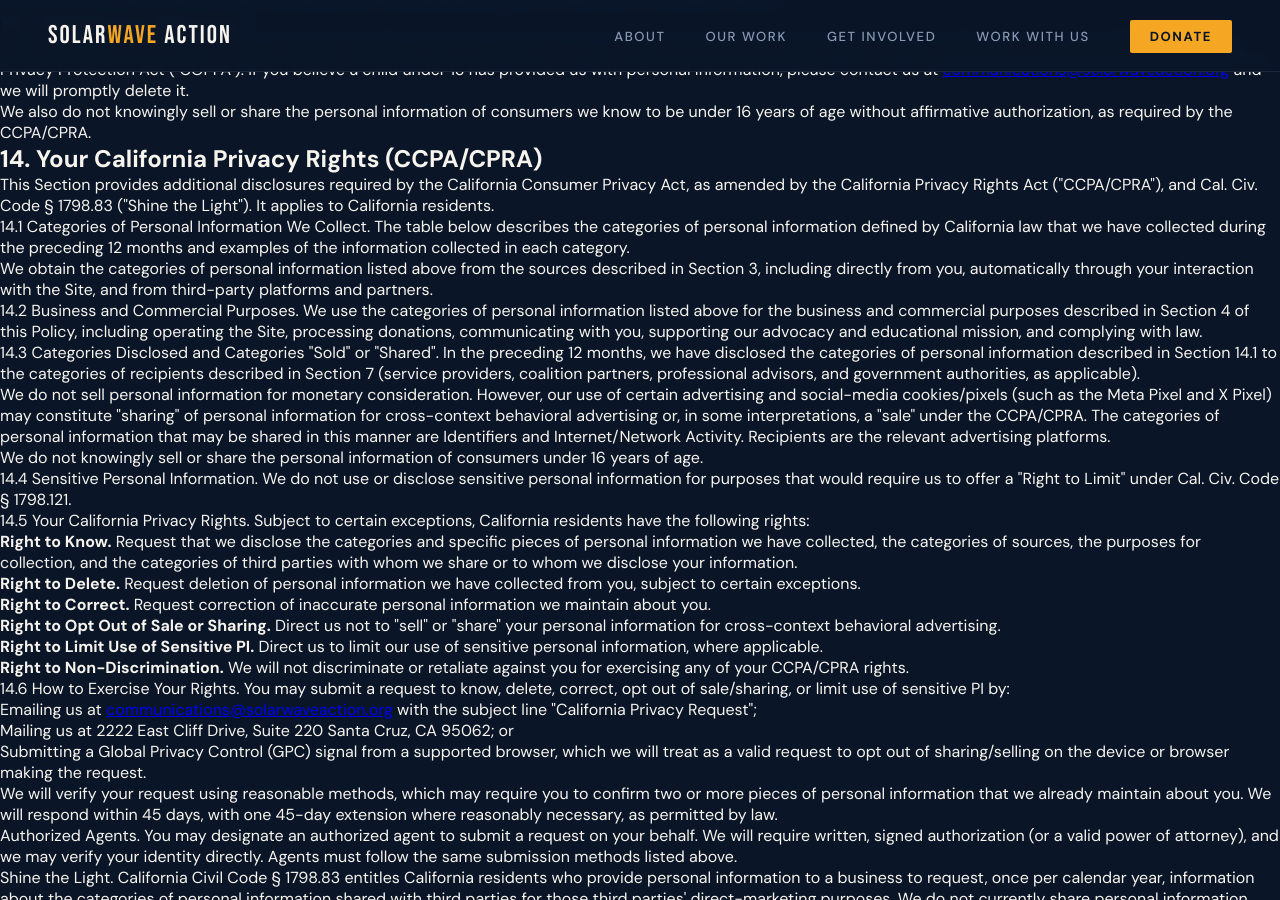
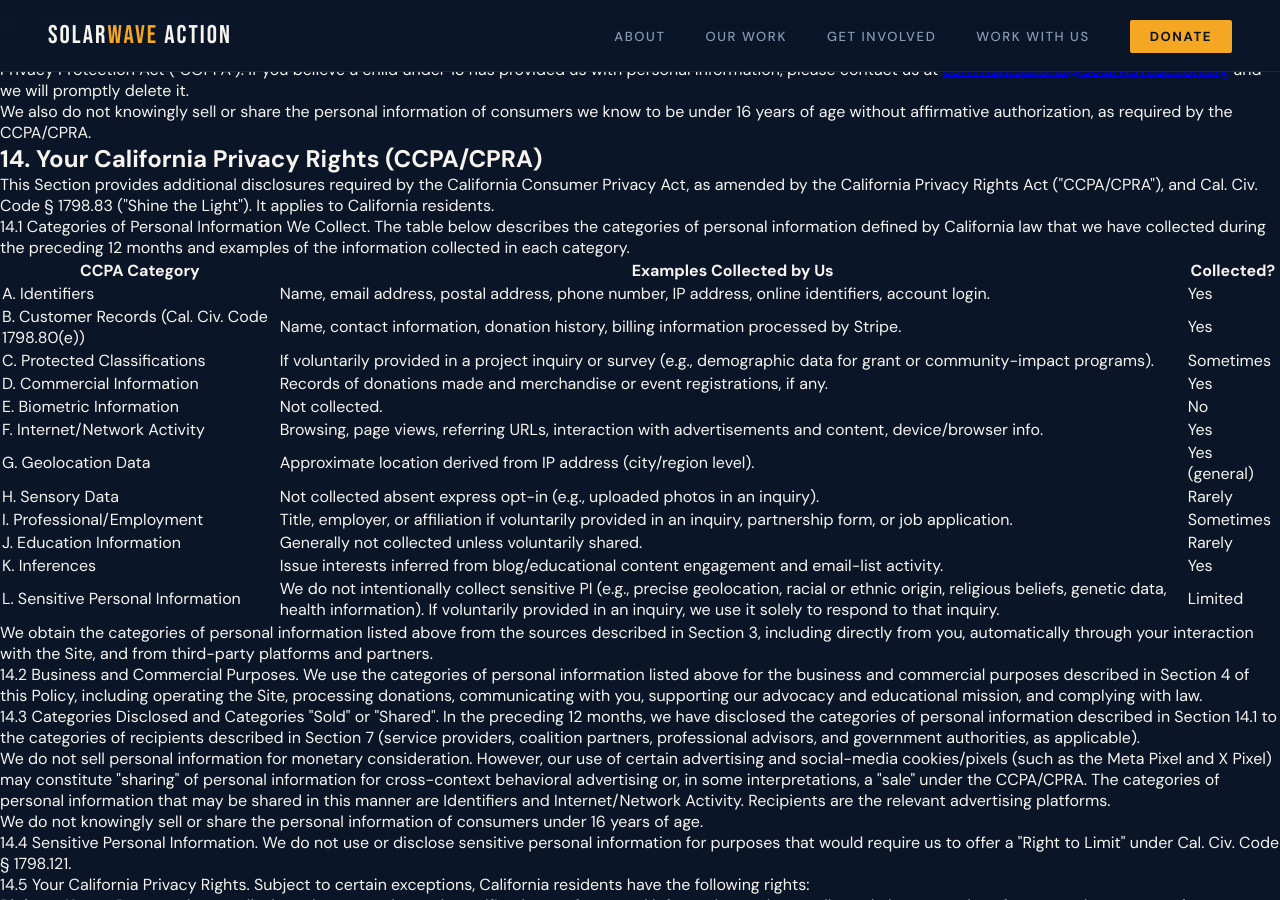
Before and after one commit to SolarWAVE-Action/solarwave-website, a Jekyll site: the page built from privacy/privacy.html, in a window 1280 px wide and 900 px high, scrolled down 4296 px. Built offline with Jekyll 4.4.1, drawn with Linux system fonts in a browser that asks for light colours.

Commit message:
putting table back - not the issue

```diff
--- a/privacy/privacy.html
+++ b/privacy/privacy.html
@@ -552,87 +552,87 @@ permalink: /privacy/
     collected during the preceding 12 months and examples of the information
     collected in each category.</p>
 
-<!--  <table class=”privacy-table”>-->
-<!--    <thead>-->
-<!--      <tr>-->
-<!--        <th>CCPA Category</th>-->
-<!--        <th>Examples Collected by Us</th>-->
-<!--        <th>Collected?</th>-->
-<!--      </tr>-->
-<!--    </thead>-->
-<!--    <tbody>-->
-<!--      <tr>-->
-<!--        <td>A. Identifiers</td>-->
-<!--        <td>Name, email address, postal address, phone-->
-<!--        number, IP address, online identifiers, account login.</td>-->
-<!--        <td>Yes</td>-->
-<!--      </tr>-->
-<!--      <tr>-->
-<!--        <td>B. Customer Records (Cal. Civ. Code 1798.80(e))</td>-->
-<!--        <td>Name, contact information, donation history, billing information-->
-<!--          processed by Stripe.</td>-->
-<!--        <td>Yes</td>-->
-<!--      </tr>-->
-<!--      <tr>-->
-<!--        <td>C. Protected Classifications</td>-->
-<!--        <td>If voluntarily provided in a project inquiry or survey (e.g.,-->
-<!--          demographic data for grant or community-impact programs).</td>-->
-<!--        <td>Sometimes</td>-->
-<!--      </tr>-->
-<!--      <tr>-->
-<!--        <td>D. Commercial Information</td>-->
-<!--        <td>Records of donations made and merchandise or event registrations, if any.</td>-->
-<!--        <td>Yes</td>-->
-<!--      </tr>-->
-<!--      <tr>-->
-<!--        <td>E. Biometric Information</td>-->
-<!--        <td>Not collected.</td>-->
-<!--        <td>No</td>-->
-<!--      </tr>-->
-<!--      <tr>-->
-<!--        <td>F. Internet/Network Activity</td>-->
-<!--        <td>Browsing, page views, referring URLs, interaction with advertisements-->
-<!--          and content, device/browser info.</td>-->
-<!--        <td>Yes</td>-->
-<!--      </tr>-->
-<!--      <tr>-->
-<!--        <td>G. Geolocation Data</td>-->
-<!--        <td>Approximate location derived from IP address (city/region level).</td>-->
-<!--        <td>Yes (general)</td>-->
-<!--      </tr>-->
-<!--      <tr>-->
-<!--        <td>H. Sensory Data</td>-->
-<!--        <td>Not collected absent express opt-in (e.g., uploaded photos in an inquiry).</td>-->
-<!--        <td>Rarely</td>-->
-<!--      </tr>-->
-<!--      <tr>-->
-<!--        <td>I. Professional/Employment</td>-->
-<!--        <td>Title, employer, or affiliation if voluntarily provided in an inquiry,-->
-<!--          partnership form, or job application.</td>-->
-<!--        <td>Sometimes</td>-->
-<!--      </tr>-->
-<!--      <tr>-->
-<!--        <td>J. Education Information</td>-->
-<!--        <td>Generally not collected unless voluntarily shared.</td>-->
-<!--        <td>Rarely</td>-->
-<!--      </tr>-->
-<!--      <tr>-->
-<!--        <td>K. Inferences</td>-->
-<!--        <td>Issue interests inferred from blog/educational content engagement and-->
-<!--          email-list activity.</td>-->
-<!--        <td>Yes</td>-->
-<!--      </tr>-->
-<!--      <tr>-->
-<!--        <td>L. Sensitive Personal Information</td>-->
-<!--        <td>We do not intentionally collect sensitive PI (e.g., precise-->
-<!--          geolocation, racial or ethnic origin, religious beliefs, genetic data,-->
-<!--          health information). If voluntarily provided in an inquiry, we use it-->
-<!--          solely to respond to that inquiry.</td>-->
-<!--        <td>Limited</td>-->
-<!--      </tr>-->
-<!--    </tbody>-->
-<!--  </table>-->
-<!--  -->
+  <table class=”privacy-table”>
+    <thead>
+      <tr>
+        <th>CCPA Category</th>
+        <th>Examples Collected by Us</th>
+        <th>Collected?</th>
+      </tr>
+    </thead>
+    <tbody>
+      <tr>
+        <td>A. Identifiers</td>
+        <td>Name, email address, postal address, phone
+        number, IP address, online identifiers, account login.</td>
+        <td>Yes</td>
+      </tr>
+      <tr>
+        <td>B. Customer Records (Cal. Civ. Code 1798.80(e))</td>
+        <td>Name, contact information, donation history, billing information
+          processed by Stripe.</td>
+        <td>Yes</td>
+      </tr>
+      <tr>
+        <td>C. Protected Classifications</td>
+        <td>If voluntarily provided in a project inquiry or survey (e.g.,
+          demographic data for grant or community-impact programs).</td>
+        <td>Sometimes</td>
+      </tr>
+      <tr>
+        <td>D. Commercial Information</td>
+        <td>Records of donations made and merchandise or event registrations, if any.</td>
+        <td>Yes</td>
+      </tr>
+      <tr>
+        <td>E. Biometric Information</td>
+        <td>Not collected.</td>
+        <td>No</td>
+      </tr>
+      <tr>
+        <td>F. Internet/Network Activity</td>
+        <td>Browsing, page views, referring URLs, interaction with advertisements
+          and content, device/browser info.</td>
+        <td>Yes</td>
+      </tr>
+      <tr>
+        <td>G. Geolocation Data</td>
+        <td>Approximate location derived from IP address (city/region level).</td>
+        <td>Yes (general)</td>
+      </tr>
+      <tr>
+        <td>H. Sensory Data</td>
+        <td>Not collected absent express opt-in (e.g., uploaded photos in an inquiry).</td>
+        <td>Rarely</td>
+      </tr>
+      <tr>
+        <td>I. Professional/Employment</td>
+        <td>Title, employer, or affiliation if voluntarily provided in an inquiry,
+          partnership form, or job application.</td>
+        <td>Sometimes</td>
+      </tr>
+      <tr>
+        <td>J. Education Information</td>
+        <td>Generally not collected unless voluntarily shared.</td>
+        <td>Rarely</td>
+      </tr>
+      <tr>
+        <td>K. Inferences</td>
+        <td>Issue interests inferred from blog/educational content engagement and
+          email-list activity.</td>
+        <td>Yes</td>
+      </tr>
+      <tr>
+        <td>L. Sensitive Personal Information</td>
+        <td>We do not intentionally collect sensitive PI (e.g., precise
+          geolocation, racial or ethnic origin, religious beliefs, genetic data,
+          health information). If voluntarily provided in an inquiry, we use it
+          solely to respond to that inquiry.</td>
+        <td>Limited</td>
+      </tr>
+    </tbody>
+  </table>
+
   <p>We obtain the categories of personal information listed above from the sources
     described in Section 3, including directly from you, automatically through
     your interaction with the Site, and from third-party platforms and partners.</p>
```
